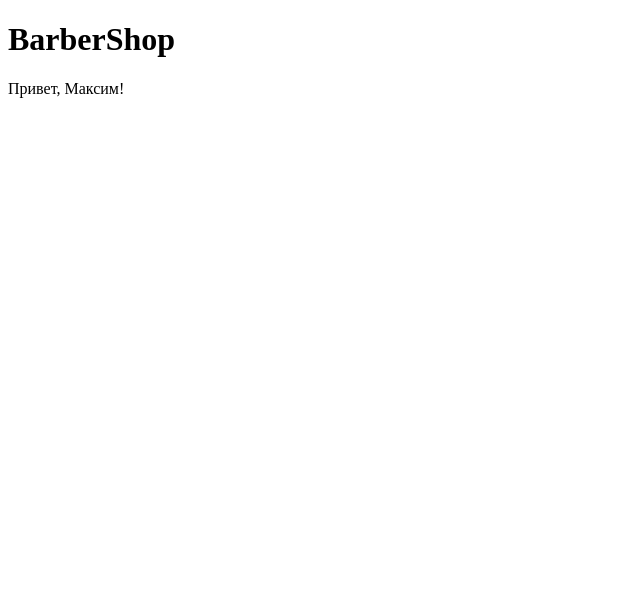
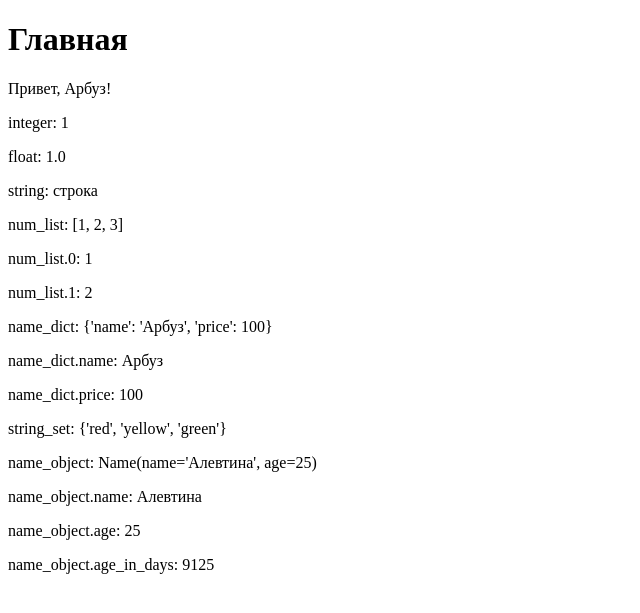
Before and after one commit to Gl1f/django_learn, a Django app: page / in a window 1280 px wide. Shown: the top 613 px of the page, without its empty margins (0-640 px from the left). Run offline with Django 5.2, Linux system fonts and the light colour scheme.

Commit message:
проверка разных типов данных в шаблонах

```diff
--- a/barbershop/settings.py
+++ b/barbershop/settings.py
@@ -55,7 +55,7 @@ ROOT_URLCONF = 'barbershop.urls'
 TEMPLATES = [
     {
         'BACKEND': 'django.template.backends.django.DjangoTemplates',
-        'DIRS': [],
+        'DIRS': [BASE_DIR / 'templates'],
         'APP_DIRS': True,
         'OPTIONS': {
             'context_processors': [
--- a/core/templates/core/index.html
+++ b/core/templates/core/index.html
@@ -8,5 +8,25 @@
 <body>
     <h1>{{ title }}</h1>
     <p>Привет, {{ name }}!</p>
+
+
+    <p>integer: {{ integer }}</p>
+    <p>float: {{ float }}</p>
+    <p>string: {{ string }}</p>
+
+    <p>num_list: {{ num_list }}</p>
+    <p>num_list.0: {{ num_list.0 }}</p>
+    <p>num_list.1: {{ num_list.1 }}</p>
+
+    <p>name_dict: {{ name_dict }}</p>
+    <p>name_dict.name: {{ name_dict.name }}</p>
+    <p>name_dict.price: {{ name_dict.price }}</p>
+
+    <p>string_set: {{ string_set }}</p>
+
+    <p>name_object: {{ name_object }}</p>
+    <p>name_object.name: {{ name_object.name }}</p>
+    <p>name_object.age: {{ name_object.age }}</p>
+    <p>name_object.age_in_days: {{ name_object.age_in_days }}</p>
 </body>
 </html>
--- a/core/views.py
+++ b/core/views.py
@@ -1,11 +1,27 @@
 from django.shortcuts import render
-from django.http import HttpResponse
+from dataclasses import dataclass
 
 
-# Create your views here.
+@dataclass
+class Name:
+    name: str
+    age: int
+
+    @property
+    def age_in_days(self) -> int:
+        return self.age * 365
+
+
 def index(request):
     context = {
-        "name": "Максим",
-        "title": "BarberShop",
+        'title': 'Главная',
+        "name": "Арбуз",
+        "integer": 1,
+        "float": 1.0,
+        "string": "строка",
+        "num_list": [1, 2, 3],
+        "name_dict": {"name": "Арбуз", "price": 100},
+        "string_set": {"red", "green", "yellow"},
+        "name_object": Name("Алевтина", 25),
     }
     return render(request, "core/index.html", context)
--- a/pyproject.toml
+++ b/pyproject.toml
@@ -15,3 +15,8 @@ dependencies = [
 [build-system]
 requires = ["poetry-core>=2.0.0,<3.0.0"]
 build-backend = "poetry.core.masonry.api"
+
+[dependency-groups]
+dev = [
+    "debugpy (>=1.8.19,<2.0.0)"
+]
```
Also changed, not shown: 1 other file.
